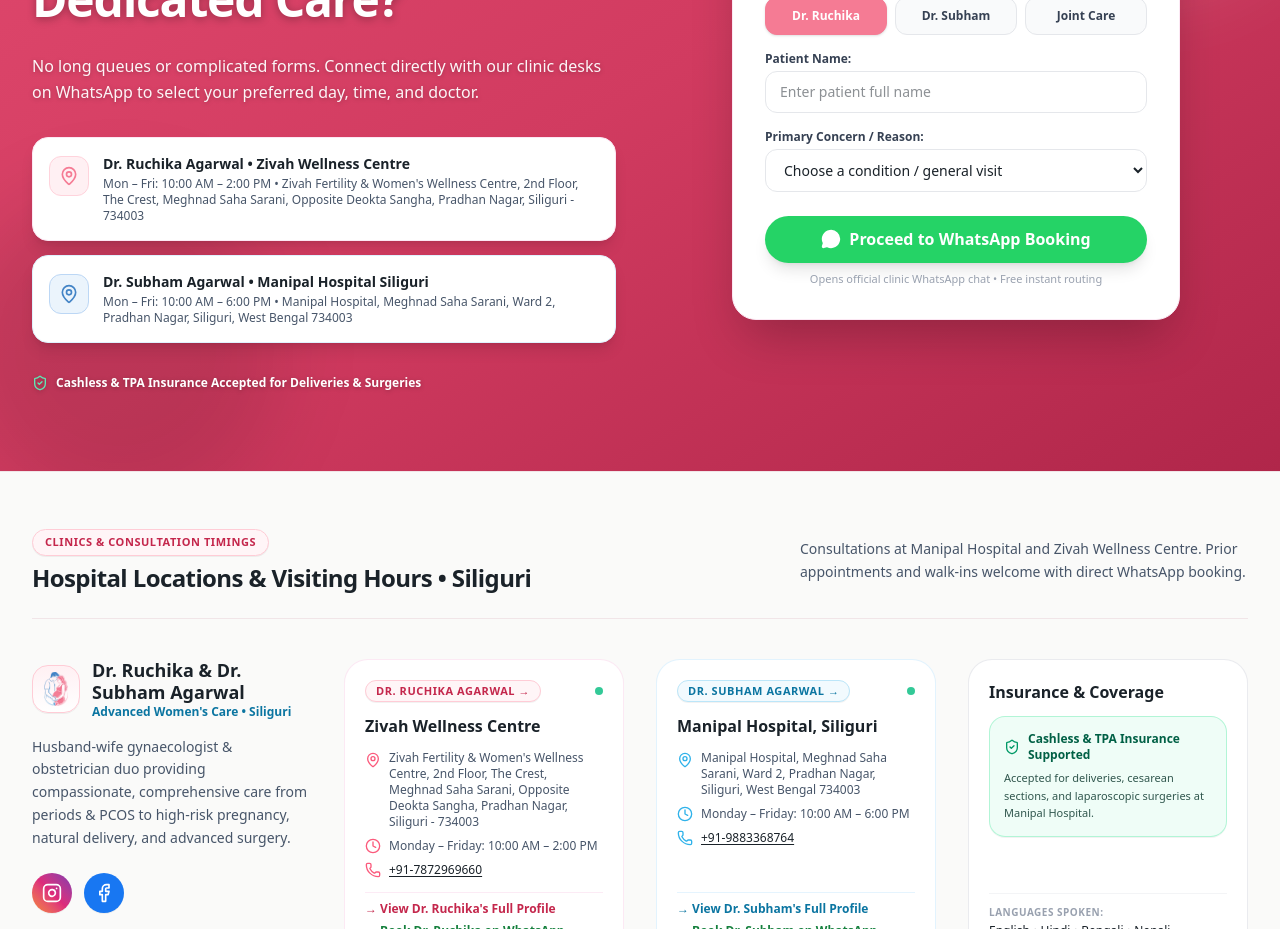
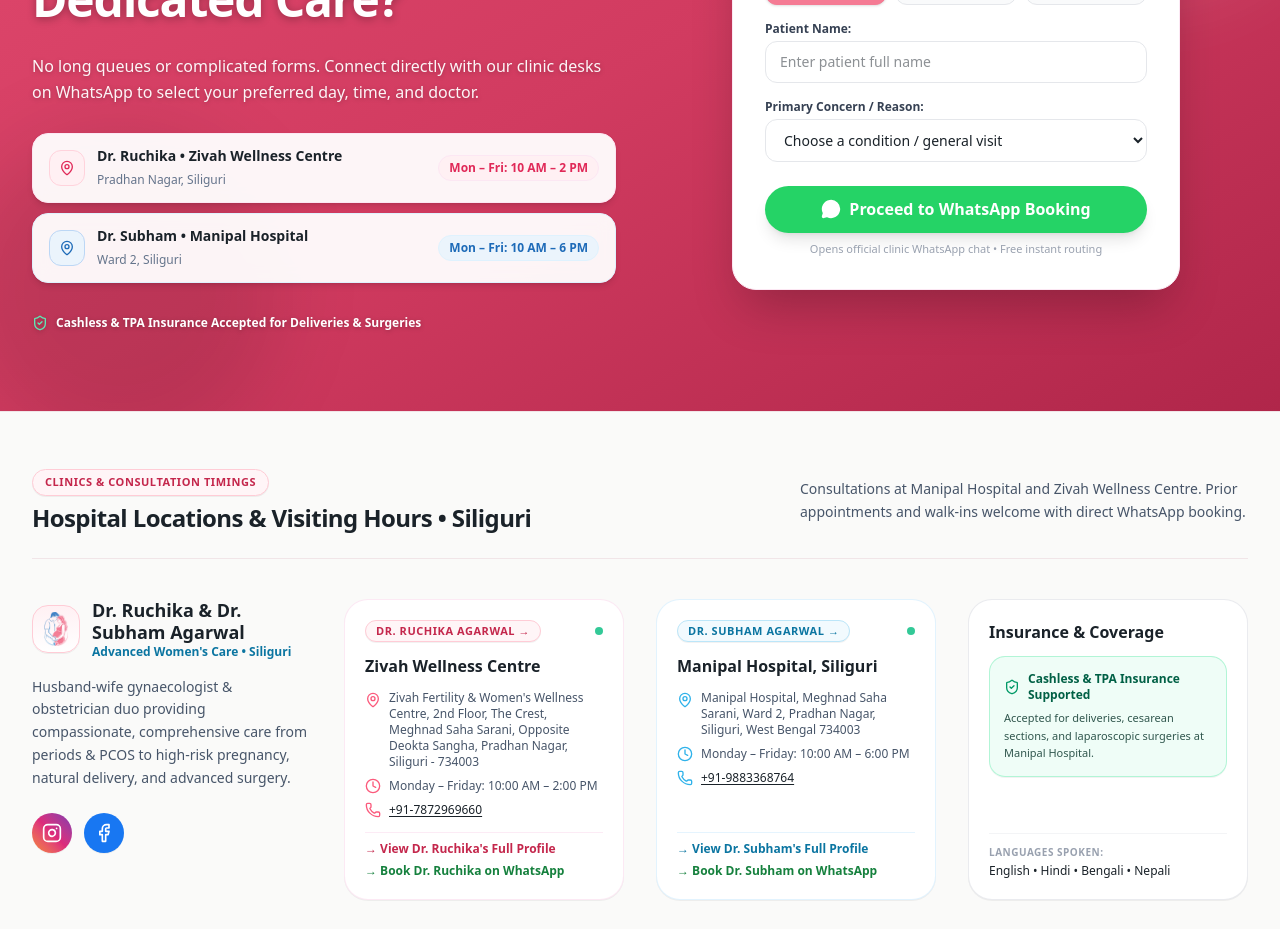
Before and after one commit to prince8809/drruchikasubham, a Next.js app in the folder website/: page / in a window 1280 px wide. Shown: the part 3660-4589 px from the top of the page. Built offline with nearby package versions, Linux system fonts and the light colour scheme.

Commit message:
fix(booking): streamline location badges and eliminate redundant street addresses

```diff
--- a/website/src/components/home/BookingStrip.tsx
+++ b/website/src/components/home/BookingStrip.tsx
@@ -5,8 +5,6 @@
 import {
   WHATSAPP_SUBHAM,
   WHATSAPP_RUCHIKA,
-  ADDRESS_MANIPAL,
-  ADDRESS_ZIVAH,
   PRIMARY_CONCERN_OPTIONS,
 } from "@/lib/constants";
 
@@ -54,34 +52,44 @@
               No long queues or complicated forms. Connect directly with our clinic desks on WhatsApp to select your preferred day, time, and doctor.
             </p>
 
-            {/* Quick Location Pills: Crisp White Cards for 100% Readability */}
-            <div className="space-y-3.5 pt-2 text-xs sm:text-sm text-left">
-              <div className="bg-white text-[#1A2229] p-4 rounded-2xl shadow-lg border border-pink-100 flex items-start gap-3.5 hover:shadow-xl transition-all">
-                <div className="w-10 h-10 rounded-xl bg-[#FFF0F3] border border-[#FFD3DC] flex items-center justify-center shrink-0 mt-0.5">
-                  <MapPin className="w-5 h-5 text-[#F57B94]" />
+            {/* Quick Consultation Facility Badges (Sleek & Compact Option 2) */}
+            <div className="space-y-2.5 pt-1 text-left">
+              <div className="bg-white/95 backdrop-blur-sm text-[#1A2229] py-3 px-4 rounded-2xl shadow-md border border-pink-100 flex items-center justify-between gap-3 hover:shadow-lg transition-all">
+                <div className="flex items-center gap-3 min-w-0">
+                  <div className="w-9 h-9 rounded-xl bg-[#FFF0F3] border border-[#FFD3DC] flex items-center justify-center shrink-0">
+                    <MapPin className="w-4 h-4 text-[#E02958]" />
+                  </div>
+                  <div className="truncate">
+                    <strong className="block text-[#1A2229] font-bold text-xs sm:text-sm truncate">
+                      Dr. Ruchika &bull; Zivah Wellness Centre
+                    </strong>
+                    <span className="text-[#64748B] text-[11px] sm:text-xs font-medium">
+                      Pradhan Nagar, Siliguri
+                    </span>
+                  </div>
                 </div>
-                <div>
-                  <strong className="block text-[#1A2229] font-bold text-sm">
-                    Dr. Ruchika Agarwal &bull; Zivah Wellness Centre
-                  </strong>
-                  <span className="text-[#475569] text-xs block mt-0.5 font-medium">
-                    Mon – Fri: 10:00 AM – 2:00 PM &bull; {ADDRESS_ZIVAH}
-                  </span>
-                </div>
+                <span className="shrink-0 text-[11px] sm:text-xs font-bold text-[#E02958] bg-[#FFF0F3] px-2.5 py-1 rounded-full border border-pink-100 whitespace-nowrap">
+                  Mon – Fri: 10 AM – 2 PM
+                </span>
               </div>
 
-              <div className="bg-white text-[#1A2229] p-4 rounded-2xl shadow-lg border border-sky-100 flex items-start gap-3.5 hover:shadow-xl transition-all">
-                <div className="w-10 h-10 rounded-xl bg-[#EBF4FC] border border-[#BCD7F5] flex items-center justify-center shrink-0 mt-0.5">
-                  <MapPin className="w-5 h-5 text-[#4384C6]" />
+              <div className="bg-white/95 backdrop-blur-sm text-[#1A2229] py-3 px-4 rounded-2xl shadow-md border border-sky-100 flex items-center justify-between gap-3 hover:shadow-lg transition-all">
+                <div className="flex items-center gap-3 min-w-0">
+                  <div className="w-9 h-9 rounded-xl bg-[#EBF4FC] border border-[#BCD7F5] flex items-center justify-center shrink-0">
+                    <MapPin className="w-4 h-4 text-[#1E6BB8]" />
+                  </div>
+                  <div className="truncate">
+                    <strong className="block text-[#1A2229] font-bold text-xs sm:text-sm truncate">
+                      Dr. Subham &bull; Manipal Hospital
+                    </strong>
+                    <span className="text-[#64748B] text-[11px] sm:text-xs font-medium">
+                      Ward 2, Siliguri
+                    </span>
+                  </div>
                 </div>
-                <div>
-                  <strong className="block text-[#1A2229] font-bold text-sm">
-                    Dr. Subham Agarwal &bull; Manipal Hospital Siliguri
-                  </strong>
-                  <span className="text-[#475569] text-xs block mt-0.5 font-medium">
-                    Mon – Fri: 10:00 AM – 6:00 PM &bull; {ADDRESS_MANIPAL}
-                  </span>
-                </div>
+                <span className="shrink-0 text-[11px] sm:text-xs font-bold text-[#1E6BB8] bg-[#EBF4FC] px-2.5 py-1 rounded-full border border-sky-100 whitespace-nowrap">
+                  Mon – Fri: 10 AM – 6 PM
+                </span>
               </div>
             </div>
 
```
